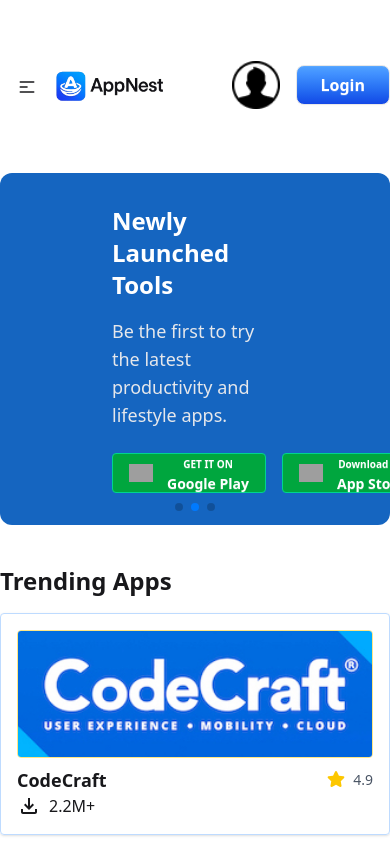
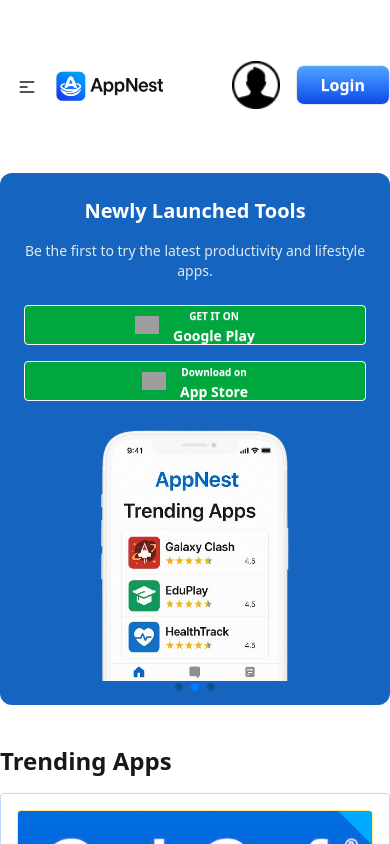
Before and after one commit to iftakhersifat/appnest-app, a React (Vite) app: page / in a window 390 px wide. Shown: the top 844 px of the page. Built offline with nearby package versions, Linux system fonts and the light colour scheme; no server answers; grey boxes are pictures that could not be loaded.

Commit message:
added responsive parts

```diff
--- a/src/Components/AuthLayout/Login.jsx
+++ b/src/Components/AuthLayout/Login.jsx
@@ -1,7 +1,9 @@
-import React, { use, useEffect } from 'react';
+import React, { use, useEffect, useState } from 'react';
 import { Link, useNavigate } from 'react-router';
 import { AUthContext } from '../Firebase/AuthProvider';
 import toast from 'react-hot-toast';
+import { IoIosEyeOff } from 'react-icons/io';
+import { FaEye } from 'react-icons/fa';
 
 const Login = () => {
   useEffect(() => {
@@ -9,6 +11,9 @@
     }, []);
 
   const {signIn} =use(AUthContext);
+
+  // show password
+  const [showPassword, setPassword] = useState(false);
 
   const navigate =useNavigate();
 
@@ -31,14 +36,23 @@
     return (
         <div className="hero mb-10">
     <div className="hero-content flex-col">
-    <div className="card w-[500px] shadow-2xl">
+    <div className="card w-[500px] shadow-2xl bg-gradient-to-r from-blue-100 via-gray-50 to-gray-200">
       <div className="card-body">
 
         <form onSubmit={handelLogin} className="fieldset">
           <label className="label">Email</label>
           <input type="email" className="input w-full" placeholder="Email" name='email' />
+
           <label className="label">Password</label>
-          <input type="password" className="input w-full" placeholder="Password" name='password' />
+          <div className="relative">
+          <input type={showPassword ? "text" : "password"} className="input w-full" placeholder="Enter Correct Password" name='password' />
+          <button onClick={()=>setPassword(!showPassword)} className="absolute right-4 top-2">
+            {
+              showPassword ? <IoIosEyeOff size={20} /> : <FaEye size={20} />
+            }
+          </button>
+          </div>
+
           <div><a className="link link-hover">Forgot password?</a></div>
           <button className="btn btn-neutral mt-4 mb-2">Login</button>
 
--- a/src/Components/Root/Home/BannerSlider.jsx
+++ b/src/Components/Root/Home/BannerSlider.jsx
@@ -32,21 +32,21 @@
 >
   {slides.map((slide, index) => (
     <SwiperSlide key={index}>
-          <div className='bg-[#1565C0] rounded-xl p-8 flex items-center justify-between'>
-            {/* Text */}
-            <div className='space-y-4 w-[50%] ml-20'>
-              <h1 className='text-2xl font-bold text-white'>{slide.title}</h1>
-              <p className='text-gray-200 text-lg'>{slide.desc}</p>
+      <div className="bg-[#1565C0] rounded-xl p-6 md:p-8 flex flex-col md:flex-row items-center justify-between gap-6">
+        {/* Text Section */}
+        <div className="space-y-4 w-full md:w-1/2 md:ml-12 text-center md:text-left">
+          <h1 className="text-xl md:text-3xl font-bold text-white">{slide.title}</h1>
+          <p className="text-gray-200 text-sm md:text-lg">{slide.desc}</p>
 
-              <div className="mt-6 flex gap-4">
-                <a href="#" className="btn btn-outline btn-success bg-green-600 text-white p-4 flex items-center">
+          <div className="mt-6 flex flex-col sm:flex-row gap-4 justify-center md:justify-start">
+            <a href="#" className="btn btn-outline bg-green-600 text-white p-4 flex items-center justify-center">
               <img src="https://img.icons8.com/color/24/google-play.png" className="w-6 mr-2" />
               <div>
                 <span className="text-[10px] font-semibold">GET IT ON</span><br />
                 <span className="text-sm font-bold">Google Play</span>
               </div>
             </a>
-                <a href="#" className="btn btn-outline btn-success bg-green-600 text-white p-4 flex items-center">
+            <a href="#" className="btn btn-outline bg-green-600 text-white p-4 flex items-center justify-center">
               <img src="https://img.icons8.com/ios-filled/24/ffffff/mac-os.png" className="w-6 mr-2" />
               <div>
                 <span className="text-[10px] font-semibold">Download on</span><br />
@@ -56,9 +56,9 @@
           </div>
         </div>
 
-            {/* Image */}
-            <div className='w-[50%] navbar-end mr-40'>
-              <img className='w-80' src={slide.image} alt="Banner" />
+        {/* Image Section */}
+        <div className="w-full md:w-1/2 flex justify-center md:justify-end md:mr-12">
+          <img className="w-64 md:w-80" src={slide.image} alt="Banner" />
         </div>
       </div>
     </SwiperSlide>
--- a/src/Components/Root/Home/DetailsCard.jsx
+++ b/src/Components/Root/Home/DetailsCard.jsx
@@ -36,7 +36,7 @@
     const handleInstallToggle = () => {
         if (!isInstalled) {
           setIsInstalled(true);
-          setHasInstalledOnce(true); // Mark that the app was installed at least once
+          setHasInstalledOnce(true);
         } else {
           setIsInstalled(false);
         }
```
Lines whose indentation alone changed are shown as unchanged.
